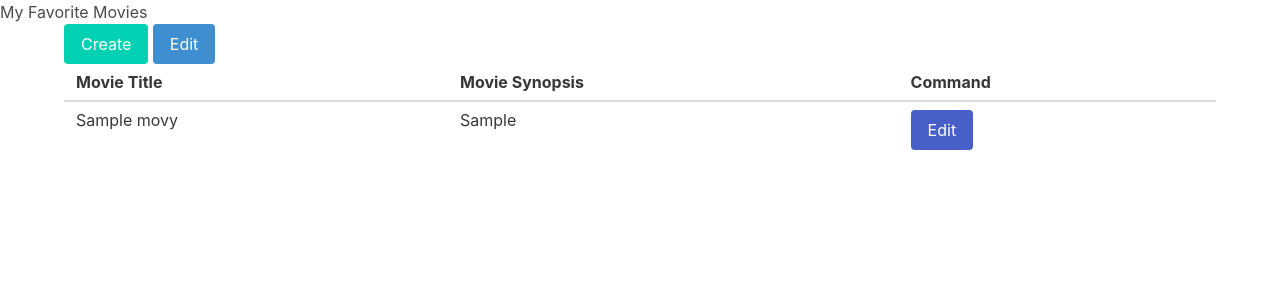
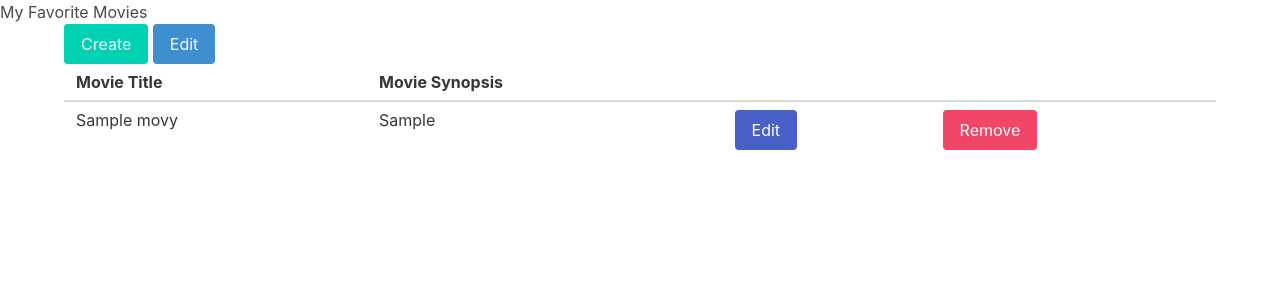
Before and after one commit to bianxa56/resume, a CodeIgniter 4 app: template app/Views/website/movie/movie.php in a window 1280 px wide. Shown: the top 300 px of the page. Run offline with PHP 8.4 and a stand-in for CodeIgniter, Linux system fonts and the light colour scheme; the template is opened without the code that fills it: most values are stand-ins (such as "Sample title", 1, 10 or a date in 2020); some libraries are stand-ins or nearby versions.

Commit message:
added delete functon and fixed the error in the edit file

```diff
--- a/app/Config/Routes.php
+++ b/app/Config/Routes.php
@@ -18,10 +18,8 @@ $routes->get('form', 'FormController::index');
 
 
 $routes->get('blog', 'BlogController::index');
-
 $routes->get('blog/create', 'BlogController::create');
 $routes->post('blog/store', 'BlogController::store');
-
 $routes->get('blog/edit/(:num)', 'BlogController::edit/$1');
 $routes->post('blog/update/(:num)', 'BlogController::update/$1');
 
@@ -31,3 +29,4 @@ $routes->get('createMovie', 'MovieController::create');
 $routes->post('storeMovie', 'MovieController::store');
 $routes->get('editMovie/(:num)', 'MovieController::edit/$1');
 $routes->post('updateMovie/(:num)', 'MovieController::update/$1');
+$routes->get('deleteMovie/(:num)', 'MovieController::delete/$1');
--- a/app/Views/website/movie/editMovie.php
+++ b/app/Views/website/movie/editMovie.php
@@ -19,7 +19,7 @@
 
                 <label for="movie_synopsis" class="label">Movie Synopsis:</label>
                 <div class="control">
-                    <input class="input" type="text" id="movie_synopsis" name="movie_synopsis" value="<?= $movie["movie_synopsis"] ?>">
+                 <textarea class="textarea" name="movie_synopsis" id="movie_synopsis"><?= $movie["movie_synopsis"] ?></textarea>
                 </div>
 
                 <div class="field">
--- a/app/Views/website/movie/movie.php
+++ b/app/Views/website/movie/movie.php
@@ -16,7 +16,8 @@
                     <tr>
                         <th>Movie Title</th>
                         <th>Movie Synopsis</th>
-                        <th>Command</th>
+                        <th></th>
+                        <th></th>
                     </tr>
                 </thead>
                 <tbody>
@@ -25,6 +26,7 @@
                             <td><?= $movie['movie_title'] ?></td>
                             <td><?= $movie['movie_synopsis'] ?></td>
                             <td><a class="button is-link" href="<?= base_url('editMovie/') . $movie['id'] ?>">Edit</a></td>
+                            <td><a class="button is-link is-danger" href="<?= base_url('deleteMovie/') . $movie['id'] ?>">Remove</a></td>
                         </tr>
                     <?php endforeach; ?>
                 </tbody>
```
Also changed, not shown: app/Controllers/MovieController.php (+18 -1 lines).
